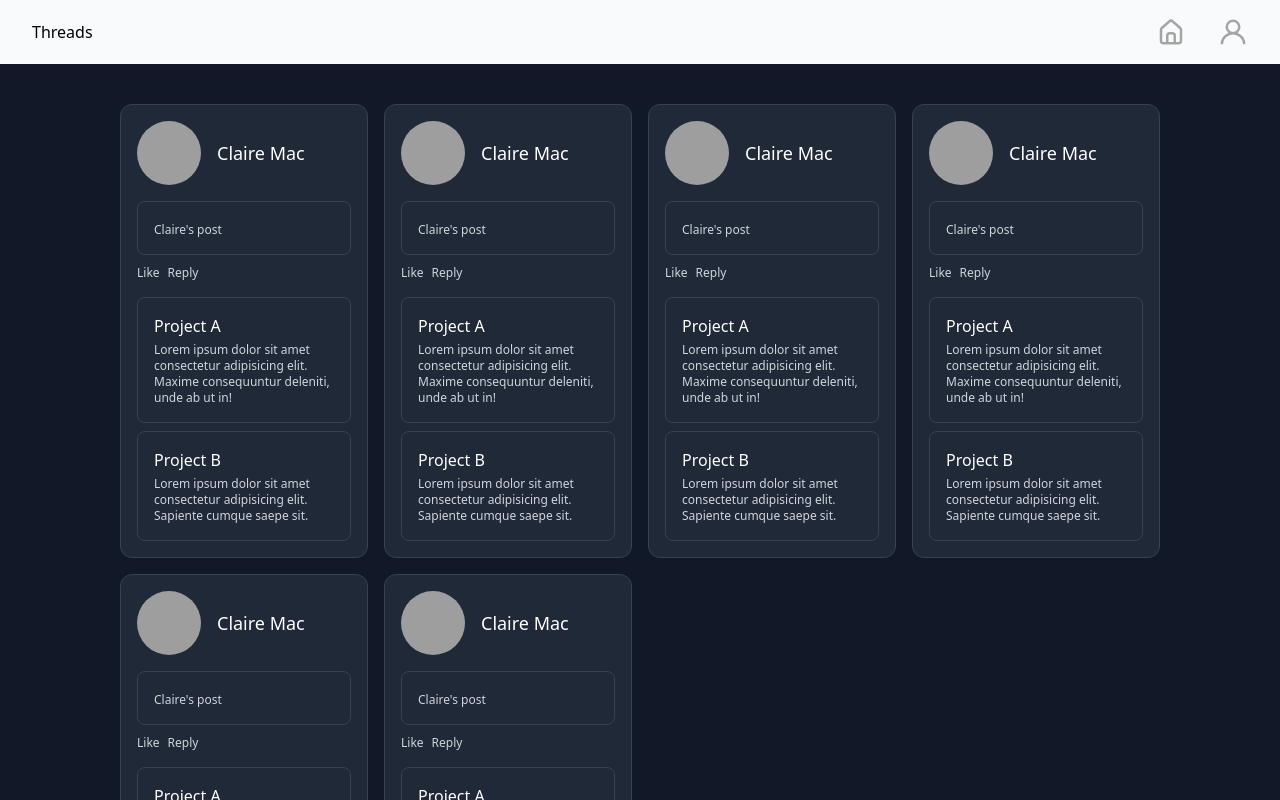
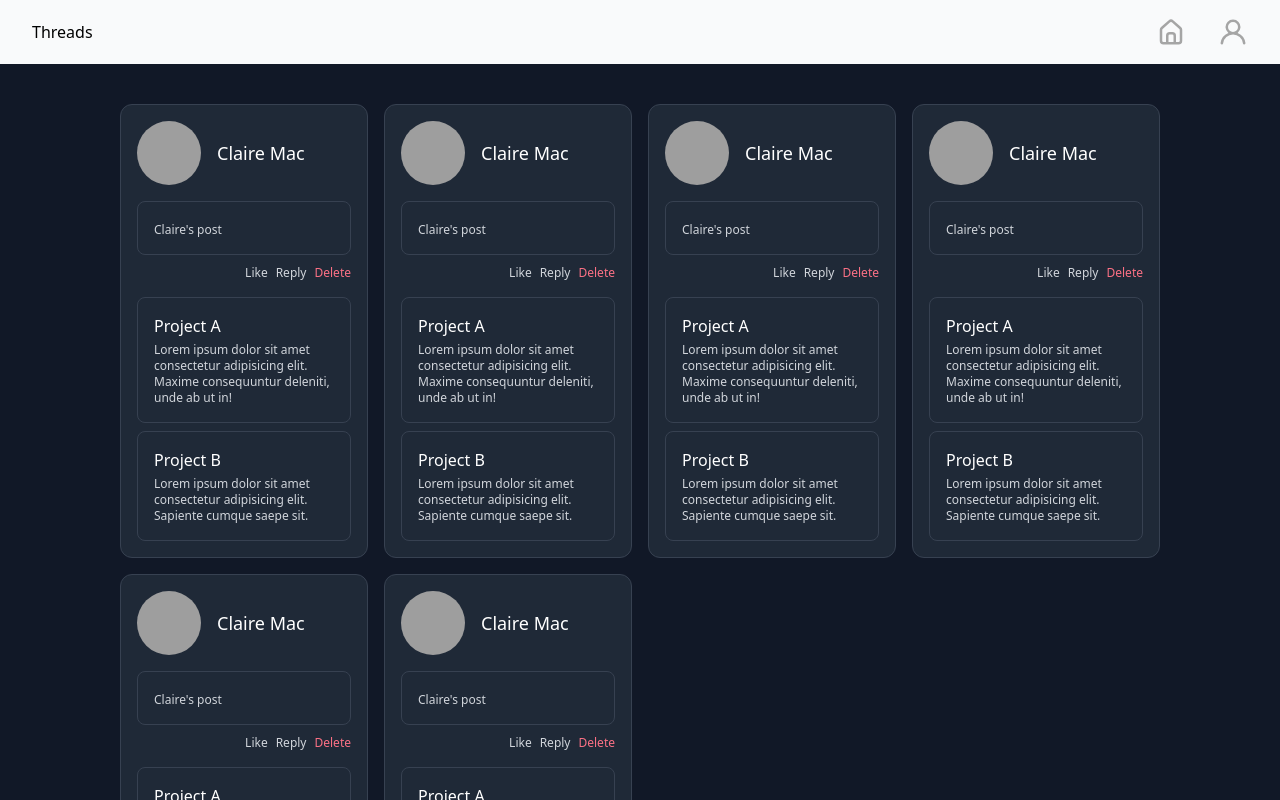
Before and after one commit to shedp/AngularThreads, an Angular app in the folder client/: page / in a window 1280 px wide. Shown: the top 800 px of the page. Built offline with nearby package versions, Linux system fonts and the light colour scheme; grey boxes are pictures that could not be loaded.

Commit message:
ui for comment options

```diff
--- a/client/src/app/components/comment/comment.component.html
+++ b/client/src/app/components/comment/comment.component.html
@@ -18,19 +18,29 @@
       <p class="mt-1 text-xs font-medium text-gray-300">Claire's post</p>
     </div>
     <div class="flow-root mt-2">
-      <ul class="-m-1 flex flex-wrap justify-items-end">
+      <ul class="-m-1 flex flex-wrap justify-end">
         <li class="p-1 leading-none hover:underline">
           <a href="#" class="text-xs font-medium text-gray-300"> Like </a>
         </li>
 
+        <li
+          class="p-1 leading-none hover:underline"
+          (click)="toggleReplyExpanded()"
+        >
+          <a href="#" class="text-xs font-medium text-gray-300"> Reply </a>
+        </li>
         <li class="p-1 leading-none hover:underline">
-          <a href="#" class="text-xs font-medium text-gray-300"> Reply </a>
+          <a href="#" class="text-xs font-medium text-rose-400"> Delete </a>
         </li>
       </ul>
     </div>
   </div>
+  <ul class="mt-4 space-y-2">
+    <app-reply-form *ngIf="isReplyExpanded"></app-reply-form>
+  </ul>
 
   <ul class="mt-4 space-y-2">
+    <li *ngIf="commentsIsMore">Show more</li>
     <li>
       <a
         href="#"
@@ -43,8 +53,8 @@
           consequuntur deleniti, unde ab ut in!
         </p>
       </a>
+      <app-comment-options></app-comment-options>
     </li>
-
     <li>
       <a
         href="#"
@@ -58,5 +68,6 @@
         </p>
       </a>
     </li>
+    <app-comment-options></app-comment-options>
   </ul>
 </article>
--- a/client/src/app/components/comment/comment.component.ts
+++ b/client/src/app/components/comment/comment.component.ts
@@ -1,12 +1,27 @@
 import { Component } from '@angular/core';
+import { CommentOptionsComponent } from '../comment-options/comment-options.component';
+import { ReplyFormComponent } from '../reply-form/reply-form.component';
+import { CommonModule } from '@angular/common';
 
 @Component({
   selector: 'app-comment',
   standalone: true,
-  imports: [],
+  imports: [CommentOptionsComponent, ReplyFormComponent, CommonModule],
   templateUrl: './comment.component.html',
-  styleUrl: './comment.component.css'
+  styleUrl: './comment.component.css',
 })
 export class CommentComponent {
+  isReplyExpanded = false;
+  commentsIsMore = false;
+  comments = ['hereisacoments', 'here is another ocmments', 'a thrid'];
 
+  toggleReplyExpanded = () => {
+    this.isReplyExpanded = !this.isReplyExpanded;
+  };
+
+  showMoreComments = () => {
+    if (this.comments.length > 3) {
+      this.commentsIsMore = true;
+    }
+  };
 }
```
Also changed, not shown: client/src/app/components/comment-options/comment-options.component.ts (added, +12 -0 lines), client/src/app/components/comment-options/comment-options.component.css (added), client/src/app/components/comment-options/comment-options.component.html (added).
